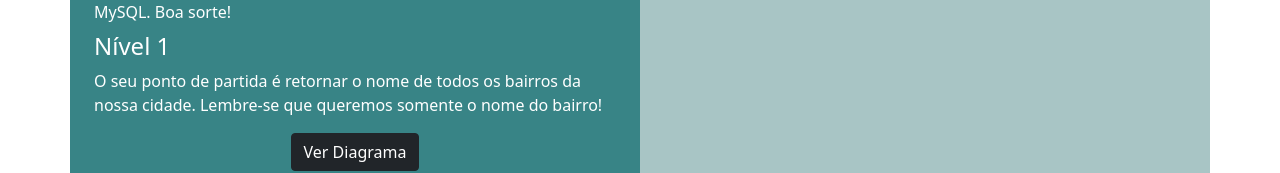
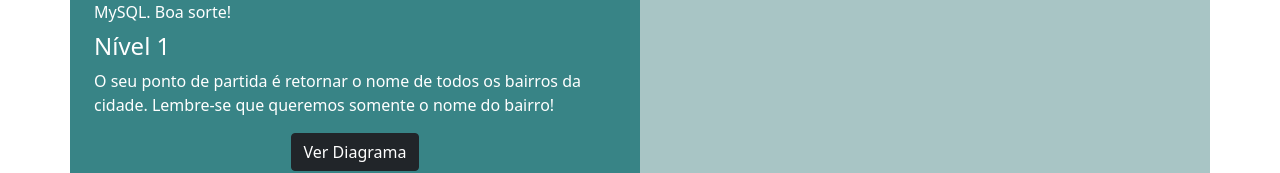
Before and after one commit to SamGomes52/sql-challenge-react, a React (Create React App) app in the folder client/: page / in a window 1280 px wide. Shown: the part 202-375 px from the top of the page. Built offline with nearby package versions, Linux system fonts and the light colour scheme.

Commit message:
Atualiza descrição

```diff
--- a/client/src/site/data/descricoes.jsx
+++ b/client/src/site/data/descricoes.jsx
@@ -11,7 +11,7 @@ const descricoes = [
         </div>
         <h4 className="ms-2">Nível 1</h4>
         <div className="m-2">
-          O seu ponto de partida é retornar o nome de todos os bairros da nossa cidade. Lembre-se que queremos somente o nome do
+          O seu ponto de partida é retornar o nome de todos os bairros da cidade. Lembre-se que queremos somente o nome do
           bairro!
         </div>
       </div>
```
